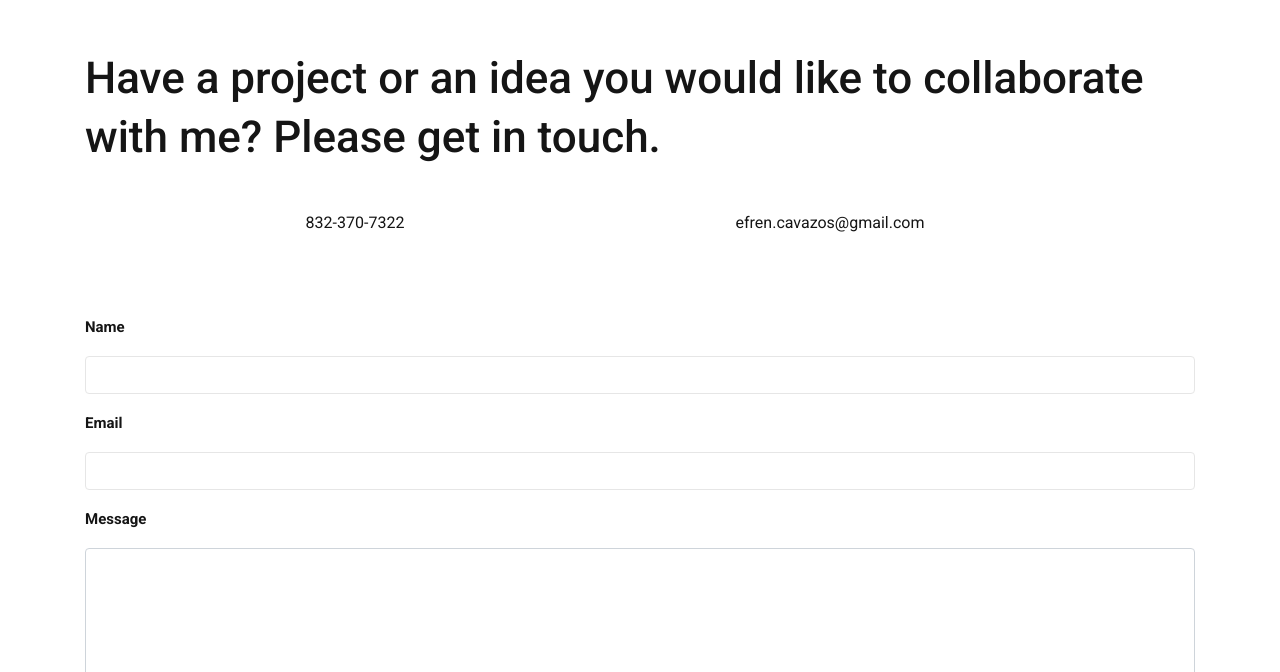
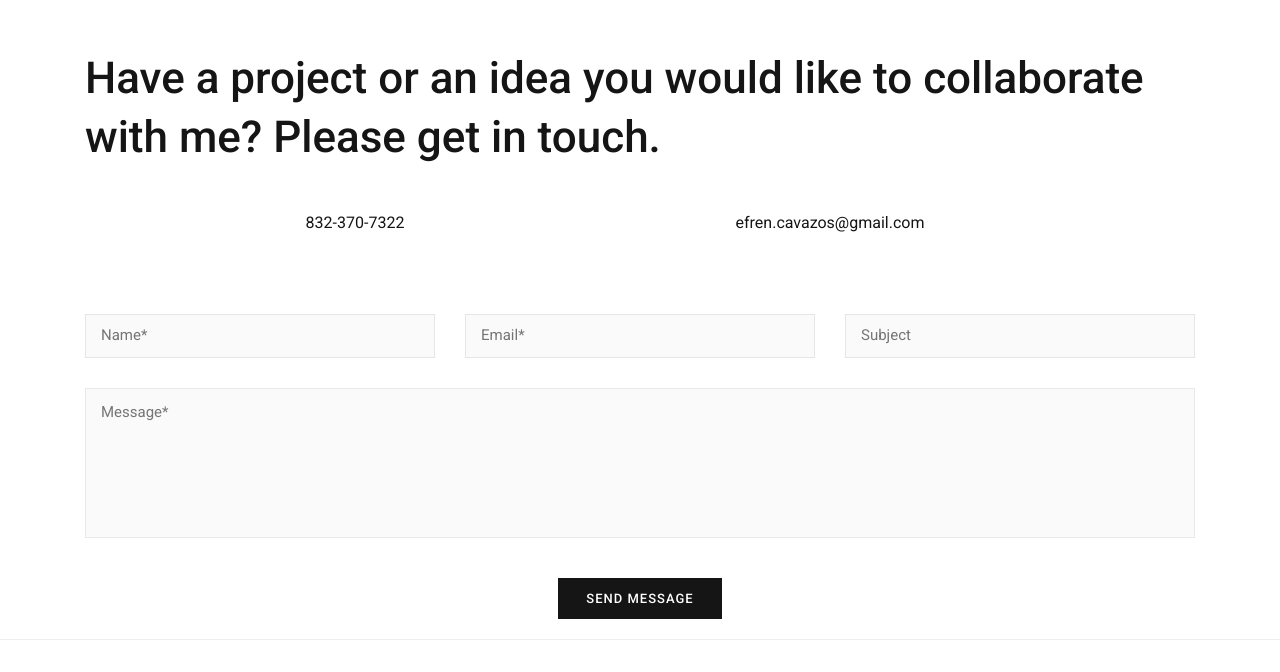
Before and after one commit to efrencav/efrencav2025, a plain HTML site: page contact/index.html in a window 1280 px wide. Shown: the part 133-805 px from the top of the page. Drawn offline with Linux system fonts and the light colour scheme.

Commit message:
Add files via upload

```diff
--- a/contact/index.html
+++ b/contact/index.html
@@ -117,38 +117,81 @@
                                     <div class="row m-t-40">
                                         <div class="col-sm-12">
                                             <div role="form" class="kraftcf">
-                                                <form name="contact" method="POST" action="/thank-you.html"
-                                                    data-netlify="true" data-netlify-honeypot="bot-field"
-                                                    accept-charset="UTF-8">
-                                                    <!-- Netlify needs this hidden form-name input -->
-                                                    <input type="hidden" name="form-name" value="contact">
-                                                    <!-- Honeypot to reduce spam -->
-                                                    <p style="position:absolute;left:-9999px;" aria-hidden="true">
-                                                        <label>Don’t fill this out if you’re human: <input
-                                                                name="bot-field"></label>
+                                                <form id="contact-form"
+      name="Contact"
+      method="POST"
+      data-netlify="true"
+      netlify-honeypot="bot-field"
+      action="/thank-you"
+      class="kraftcf-form"
+      novalidate>
+
+  <!-- Netlify required hidden fields -->
+  <input type="hidden" name="form-name" value="Contact" />
+<p class="kraftcf-display-none">
+  <label>Don’t fill this out: <input name="bot-field" autocomplete="off" tabindex="-1" /></label>
 </p>
 
-                                                    <div class="mb-3">
-                                                        <label for="name" class="form-label">Name</label>
-                                                        <input id="name" name="name" type="text" class="form-control"
-                                                            required>
+
+  <div class="contact-form-main">
+    <div class="contact-form-fields-wrap clearfix">
+      <div class="contact-form-fields">
+        <span class="kraftcf-form-control-wrap name">
+          <input type="text" name="name" size="40"
+                 class="kraftcf-form-control kraftcf-text kraftcf-validates-as-required"
+                 aria-required="true" aria-invalid="false"
+                 placeholder="Name*" required>
+          <span role="alert" class="kraftcf-not-valid-tip">The field is required.</span>
+        </span>
       </div>
 
-                                                    <div class="mb-3">
-                                                        <label for="email" class="form-label">Email</label>
-                                                        <input id="email" name="email" type="email" class="form-control"
-                                                            required>
+      <div class="contact-form-fields">
+        <span class="kraftcf-form-control-wrap email">
+          <input type="email" name="email" size="40"
+                 class="kraftcf-form-control kraftcf-text kraftcf-email kraftcf-validates-as-required kraftcf-validates-as-email"
+                 aria-required="true" aria-invalid="false"
+                 placeholder="Email*" required>
+          <span role="alert" class="kraftcf-not-valid-tip">The field is required.</span>
+          <span role="alert" class="kraftcf-not-valid-tip">The e-mail address entered is invalid.</span>
+        </span>
       </div>
 
-                                                    <div class="mb-3">
-                                                        <label for="message" class="form-label">Message</label>
-                                                        <textarea id="message" name="message" rows="5"
-                                                            class="form-control" required></textarea>
+      <div class="contact-form-fields">
+        <span class="kraftcf-form-control-wrap subject">
+          <input type="text" name="subject" size="40"
+                 class="kraftcf-form-control kraftcf-text"
+                 placeholder="Subject">
+        </span>
+      </div>
     </div>
 
-                                                    <button type="submit" class="btn btn-primary">Send</button>
+    <p>
+      <span class="kraftcf-form-control-wrap message">
+        <textarea name="message" cols="40" rows="10"
+                  class="kraftcf-form-control kraftcf-textarea kraftcf-validates-as-required"
+                  aria-required="true" aria-invalid="false"
+                  placeholder="Message*" required></textarea>
+        <span role="alert" class="kraftcf-not-valid-tip">The field is required.</span>
+      </span>
+    </p>
+
+    <!-- Optional: Netlify reCAPTCHA -->
+    <!-- <div data-netlify-recaptcha="true"></div> -->
+
+    <p>
+      <input type="submit" value="SEND MESSAGE"
+             class="kraftcf-form-control kraftcf-submit">
+    </p>
+  </div>
+
+  <!-- Optional client-side messages (static display only) -->
+  <div class="kraftcf-response-output kraftcf-display-none kraftcf-validation-errors" role="alert">
+    One or more fields have an error. Please check and try again.
+  </div>
+  <div class="kraftcf-response-output kraftcf-display-none kraftcf-mail-sent-ok" role="alert">
+    Thank you for your message. It has been sent.
+  </div>
 </form>
-
 
                                             </div>
                                         </div>
```
Lines whose indentation alone changed are shown as unchanged.
